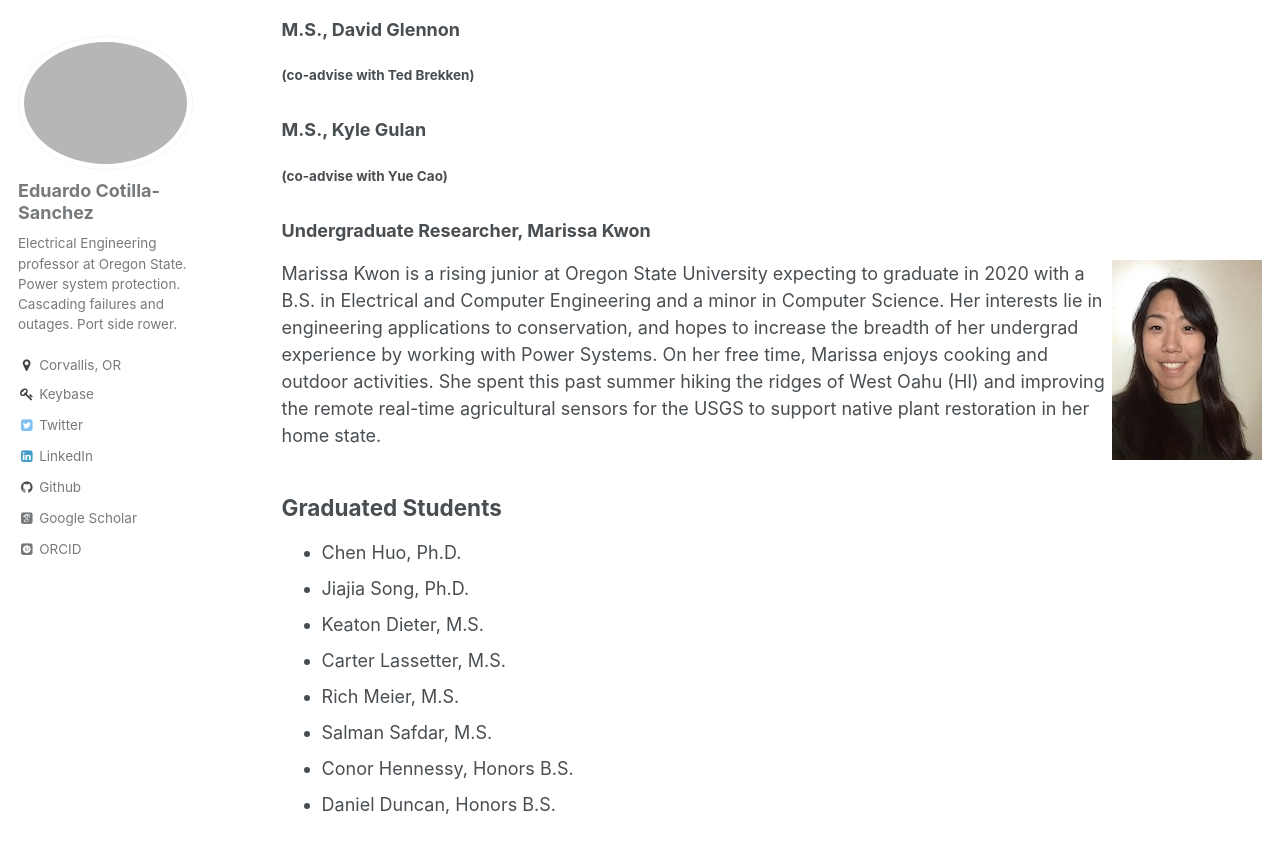
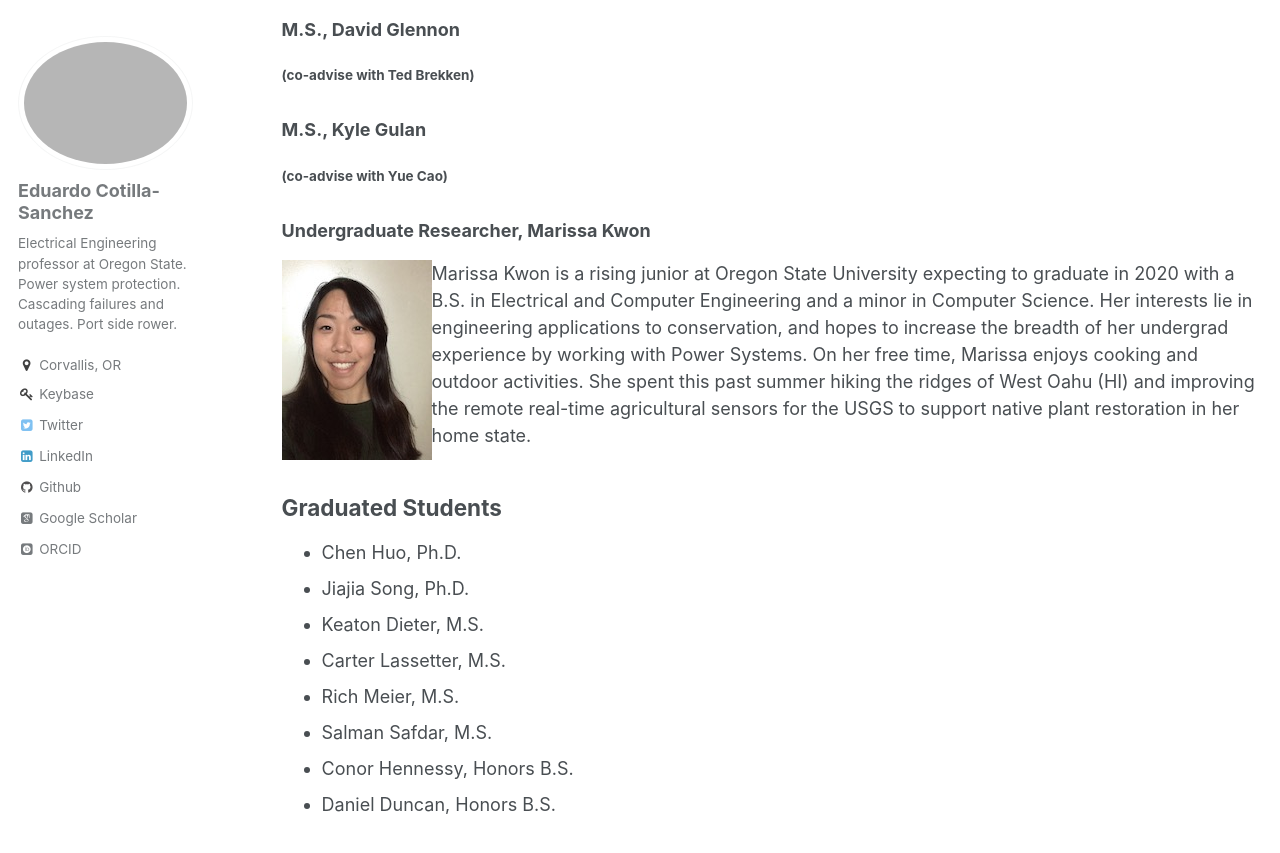
Before and after one commit to ecotillasanchez/ecotillasanchez.github.io, a Jekyll site: the page built from _pages/students.md, in a window 1280 px wide and 900 px high, scrolled down 653 px. Shown: the top 853 px of the window. Built offline with Jekyll 4.4.1, drawn with Linux system fonts in a browser that asks for light colours; some web fonts are replaced.

Commit message:
Float left por favor.

```diff
--- a/_pages/students.md
+++ b/_pages/students.md
@@ -31,7 +31,7 @@ author_profile: true
 
 ### Undergraduate Researcher, Marissa Kwon
 
-<img src="https://ecotillasanchez.github.io/files/marissa.jpeg" alt="Marissa Kwon" width="150" height="200" style="float:right"> [Marissa Kwon](https://www.linkedin.com/in/marissa-kwon-7a5731131) is a rising junior at Oregon State University expecting to graduate in 2020 with a B.S. in Electrical and Computer Engineering and a minor in Computer Science. Her interests lie in engineering applications to conservation, and hopes to increase the breadth of her undergrad experience by working with Power Systems. On her free time, Marissa enjoys cooking and outdoor activities. She spent this past summer hiking the ridges of West Oahu (HI) and improving the remote real-time agricultural sensors for the USGS to support native plant restoration in her home state.
+<img src="https://ecotillasanchez.github.io/files/marissa.jpeg" alt="Marissa Kwon" width="150" height="200" style="float:left">  [Marissa Kwon](https://www.linkedin.com/in/marissa-kwon-7a5731131) is a rising junior at Oregon State University expecting to graduate in 2020 with a B.S. in Electrical and Computer Engineering and a minor in Computer Science. Her interests lie in engineering applications to conservation, and hopes to increase the breadth of her undergrad experience by working with Power Systems. On her free time, Marissa enjoys cooking and outdoor activities. She spent this past summer hiking the ridges of West Oahu (HI) and improving the remote real-time agricultural sensors for the USGS to support native plant restoration in her home state.
 
 ## Graduated Students
 * Chen Huo, Ph.D.
```
